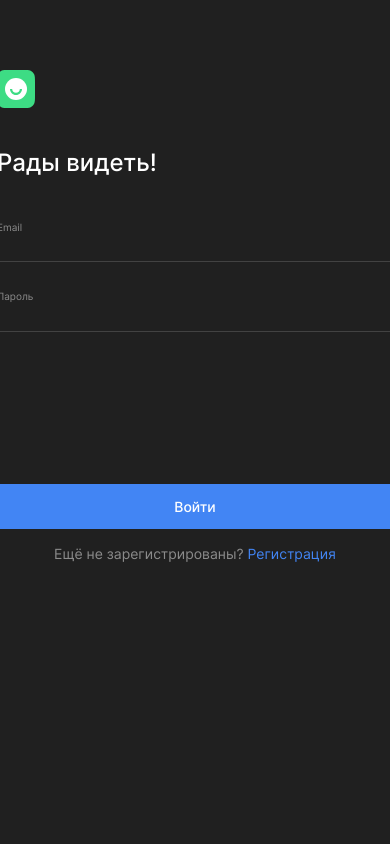
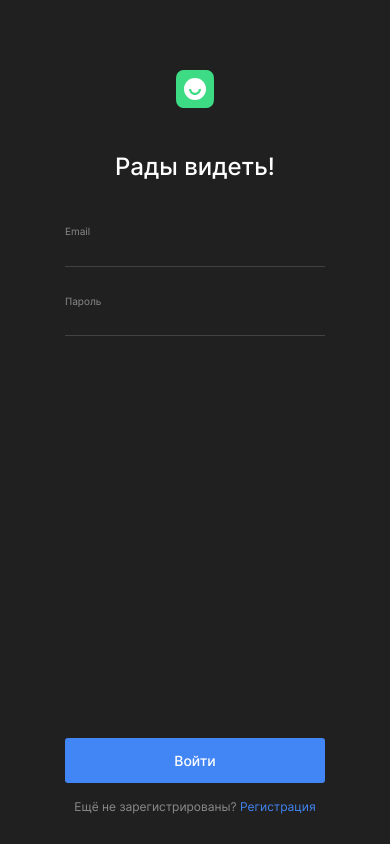
Before and after one commit to Alexandr-Zuev/movies-explorer-frontend, a React (Create React App) app: page /signin in a window 390 px wide. Built offline with nearby package versions, Linux system fonts and the light colour scheme.

Commit message:
Готовый вариант level-2

```diff
--- a/src/components/Footer/Footer.css
+++ b/src/components/Footer/Footer.css
@@ -90,5 +90,6 @@
     }
     .footer__date {
         margin-top: 30px;
+        margin-bottom: 20px;
     }
 }
--- a/src/components/Login/Login.css
+++ b/src/components/Login/Login.css
@@ -0,0 +1,157 @@
+.login {
+    width: 100%;
+    height: 100vh;
+    display: flex;
+    flex-direction: column;
+    align-items: center;
+    background-color: #202020;
+}
+
+.login__form {
+    width: 396px;
+    height: 100%;
+    display: flex;
+    flex-direction: column;
+    margin-top: 70px;
+}
+
+.login__logo {
+    width: 38px;
+    height: 38px;
+}
+
+.login__title {
+    font-family: Inter;
+    font-size: 24px;
+    font-weight: 500;
+    line-height: 29px;
+    letter-spacing: 0em;
+    color: #fff;
+    margin: 40px auto 16px 0;
+}
+
+.login__input-container {
+    width: 100%;
+    margin-top: 24px;
+}
+
+.login__input-label {
+    font-family: Inter;
+    font-size: 10px;
+    font-weight: 400;
+    line-height: 12px;
+    letter-spacing: 0em;
+    text-align: left;
+    color: #8B8B8B;
+}
+
+.login__error-message {
+    font-family: Inter;
+    font-size: 10px;
+    font-weight: 400;
+    line-height: 12px;
+    letter-spacing: 0em;
+    text-align: left;
+    color: #EE3465;
+}
+
+.login__input {
+    width: 100%;
+    height: 27px;
+    box-sizing: border-box;
+    color: #fff;
+    background-color: #202020;
+    border: none;
+    border-bottom: 1px solid #424242;
+    outline: none;
+    font-family: Inter;
+    font-size: 14px;
+    font-weight: 400;
+    line-height: 17px;
+    letter-spacing: 0em;
+    text-align: left;
+}
+
+.login__input:focus {
+    border-bottom: 1px solid #4285F4;
+}
+
+.login__button {
+    width: 100%;
+    height: 45px;
+    background-color: #4285F4;
+    font-family: Inter;
+    font-size: 14px;
+    font-weight: 500;
+    line-height: 17px;
+    letter-spacing: 0em;
+    text-align: center;
+    color: #FFF;
+    border-radius: 3px;
+    border: none;
+    margin-top: 152px;
+    cursor: pointer;
+}
+
+.login__button:hover {
+    opacity: 0.8;
+}
+
+.login__span {
+    display: flex;
+    flex-direction: row;
+    align-items: center;
+    margin: 16px auto 0 auto;
+    font-family: Inter;
+    font-size: 14px;
+    font-weight: 400;
+    line-height: 17px;
+    letter-spacing: 0em;
+    text-align: center;
+    color: #8B8B8B;
+}
+
+.login__link {
+    margin: 0;
+    font-family: Inter;
+    font-size: 14px;
+    font-weight: 400;
+    line-height: 17px;
+    letter-spacing: 0em;
+    text-align: center;
+    color: #4285F4;
+    text-decoration: none;
+    cursor: pointer;
+}
+
+.login__link:hover {
+    opacity: 0.7;
+}
+
+@media (max-width: 710px) {
+    .login__form {
+        align-items: center;
+    }
+
+    .login__title {
+        margin-left: auto;
+    }
+
+    .login__form {
+        width: 260px;
+    }
+
+    .login__span {
+        font-size: 12px;
+        line-height: 15px;
+        margin-bottom: 30px;
+    }
+
+    .login__link {
+        font-size: 12px;
+        line-height: 15px;
+    }
+    .login__button {
+        margin-top: auto;
+    }
+}
--- a/src/components/Login/Login.js
+++ b/src/components/Login/Login.js
@@ -32,36 +32,36 @@ const Login = () => {
   };
 
   return (
-    <div className="register">
-      <form className="register__form" onSubmit={handleSubmit}>
-        <img className="register__logo" src={logo} alt="Логотип" />
-        <h2 className="register__title">Рады видеть!</h2>
+    <div className="login">
+      <form className="login__form" onSubmit={handleSubmit}>
+        <Link to="/"><img className="login__logo" src={logo} alt="Логотип" /></Link>
+        <h2 className="login__title">Рады видеть!</h2>
 
-        <div className="register__input-container">
-          <label className="register__input-label" htmlFor="email">Email</label>
+        <div className="login__input-container">
+          <label className="login__input-label" htmlFor="email">Email</label>
           <input
-            className="register__input"
+            className="login__input"
             type="email"
             name="email"
             required
             onChange={handleEmailChange}
           />
-          <span className="register__error-message">{emailError}</span>
+          <span className="login__error-message">{emailError}</span>
         </div>
 
-        <div className="register__input-container">
-          <label className="register__input-label" htmlFor="password">Пароль</label>
+        <div className="login__input-container">
+          <label className="login__input-label" htmlFor="password">Пароль</label>
           <input
-            className="register__input"
+            className="login__input"
             type="password"
             name="password"
             required
             onChange={handlePasswordChange}
           />
-          <span className="register__error-message">{passwordError}</span>
+          <span className="login__error-message">{passwordError}</span>
         </div>
-        <button type="submit" className="register__button">Войти</button>
-        <p className="register__span">Ещё не зарегистрированы?&nbsp;<Link to="/signup" className="register__link">Регистрация</Link></p>
+        <button type="submit" className="login__button">Войти</button>
+        <p className="login__span">Ещё не зарегистрированы?&nbsp;<Link to="/signup" className="login__link ">Регистрация</Link></p>
       </form>
     </div>
   );
--- a/src/components/MoviesCardList/MoviesCardList.css
+++ b/src/components/MoviesCardList/MoviesCardList.css
@@ -35,3 +35,11 @@
   color: #fff;
   cursor: pointer;
 }
+
+@media (max-width: 710px) {
+
+  .movies-card-list__button-more {
+    width: 240px;
+  }
+
+}
--- a/src/components/NavTabProfile/NavTabProfile.css
+++ b/src/components/NavTabProfile/NavTabProfile.css
@@ -4,15 +4,16 @@
     display: flex;
     flex-direction: row;
     align-items: center;
-    margin: auto 0 auto auto;
     justify-content: space-between;
     background-color: #202020;
     border-radius: 40px;
+    margin-left: auto;
 }
 
 @media (max-width: 768px) {
     .nav-tab-profile {
-        display: none;
+        z-index: -1;
+        margin: auto auto 40px auto;
     }
 }
 
--- a/src/components/NotFoundPage/NotFoundPage.css
+++ b/src/components/NotFoundPage/NotFoundPage.css
@@ -39,3 +39,21 @@
     text-align: center;
     color: #4285F4;
 }
+
+@media (max-width: 710px) {
+    .not-found-page__title {
+        font-size: 80px;
+        line-height: 97px;
+        margin-top: 329px;
+    }
+
+    .not-found-page__text {
+        font-size: 16px;
+        line-height: 19px;
+        margin-bottom: auto;
+    }
+
+    .not-found-page__link {
+        margin-bottom: 30px;
+    }
+}
--- a/src/components/Profile/Profile.css
+++ b/src/components/Profile/Profile.css
@@ -11,6 +11,7 @@
 .profile__form {
     margin: 74px auto 0 auto;
     width: 410px;
+    height: 100%;
     display: flex;
     flex-direction: column;
     align-items: center;
@@ -94,4 +95,26 @@
     color: #EE3465;
     cursor: pointer;
     margin-top: 16px;
+    margin-bottom: 40px;
 }
+
+@media (max-width: 710px) {
+    .profile__form {
+        width: 260px;
+    }
+
+    .profile__title {
+        font-family: Inter;
+        font-size: 24px;
+        font-weight: 500;
+        line-height: 29px;
+        letter-spacing: 0em;
+        text-align: center;
+        color: #fff;
+        margin-bottom: 80px;
+    }
+
+    .profile__submit-button {
+        margin-top: auto;
+    }
+}
--- a/src/components/Register/Register.css
+++ b/src/components/Register/Register.css
@@ -9,16 +9,15 @@
 
 .register__form {
     width: 396px;
+    height: 100%;
     display: flex;
     flex-direction: column;
-    align-items: center;
     margin-top: 70px;
 }
 
 .register__logo {
     width: 38px;
     height: 38px;
-    align-self: flex-start;
 }
 
 .register__title {
@@ -27,8 +26,7 @@
     font-weight: 500;
     line-height: 29px;
     letter-spacing: 0em;
-    text-align: left;
-    color: #FFF;
+    color: #fff;
     margin: 40px auto 16px 0;
 }
 
@@ -129,3 +127,31 @@
 .register__link:hover {
     opacity: 0.7;
 }
+
+@media (max-width: 710px) {
+    .register__form {
+        align-items: center;
+    }
+
+    .register__title {
+        margin-left: auto;
+    }
+
+    .register__form {
+        width: 260px;
+    }
+
+    .register__span {
+        font-size: 12px;
+        line-height: 15px;
+        margin-bottom: 30px;
+    }
+
+    .register__link {
+        font-size: 12px;
+        line-height: 15px;
+    }
+    .register__button {
+        margin-top: auto;
+    }
+}
--- a/src/components/Register/Register.js
+++ b/src/components/Register/Register.js
@@ -44,7 +44,7 @@ const Register = () => {
   return (
     <div className="register">
       <form className="register__form" onSubmit={handleSubmit}>
-        <img className="register__logo" src={logo} alt="Логотип" />
+      <Link to="/"><img className="register__logo" src={logo} alt="Логотип" /></Link>
         <h2 className="register__title">Добро пожаловать!</h2>
         <div className="register__input-container">
           <label className="register__input-label" htmlFor="username">Имя</label>
--- a/src/components/SearchForm/SearchForm.js
+++ b/src/components/SearchForm/SearchForm.js
@@ -21,6 +21,9 @@ const SearchForm = () => {
             </div>
 
             <div className="search-form__input-info">
+
+                <div className="search-form__input-group">
+
                 <input
                     className="search-form__input"
                     type="text"
@@ -28,9 +31,12 @@ const SearchForm = () => {
                     onChange={handleInputChange}
                 />
                 <button className="search-form__button" type="submit">Найти</button>
-                <div className="search-form__line"></div>
-                <FilterCheckbox />
-                <p className="search-form__text-checkbox">Короткометражки</p>
+
+                </div>
+                <div className="search-form__checkbox-group">
+                    <FilterCheckbox />
+                    <p className="search-form__checkbox-text">Короткометражки</p>
+                </div>
             </div>
         </form>
     );
```
Also changed, not shown: src/components/SearchForm/SearchForm.css (+59 -11 lines), src/components/NavTabWindow/NavTabWindow.css (line endings or trailing spaces).
